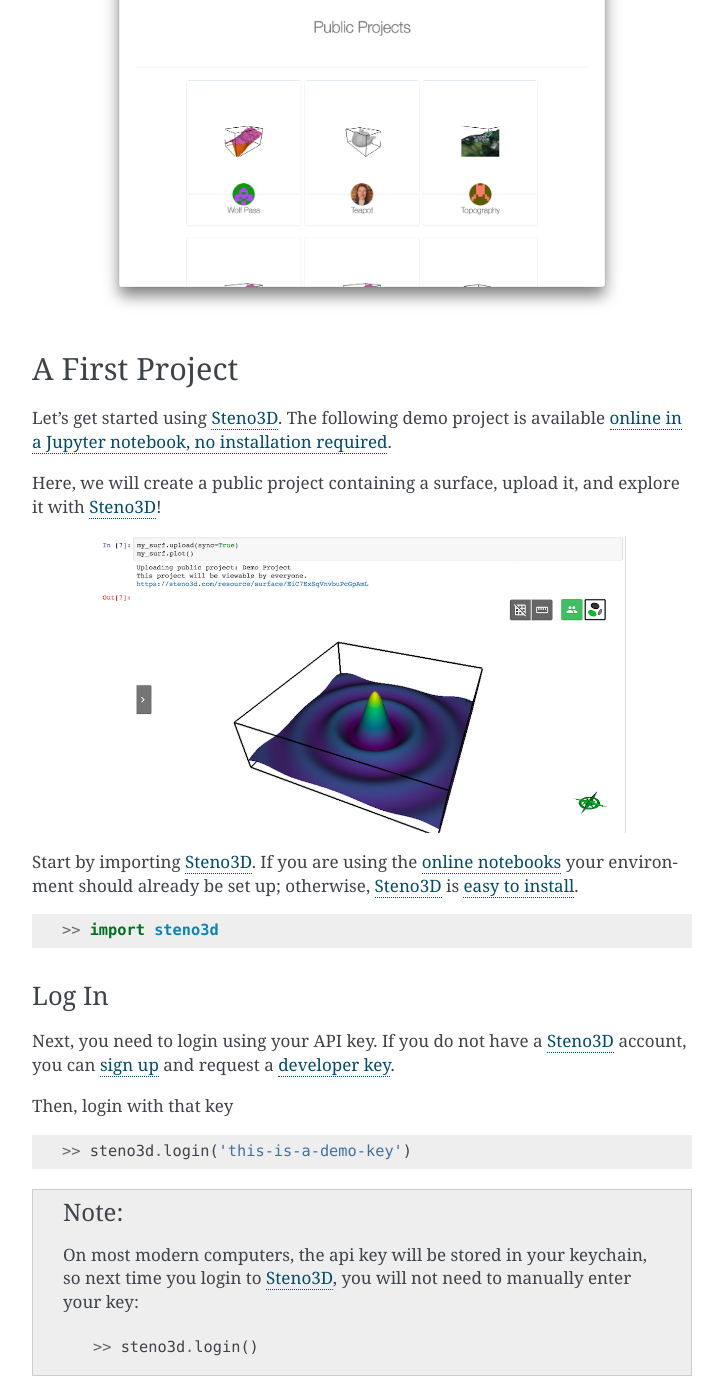
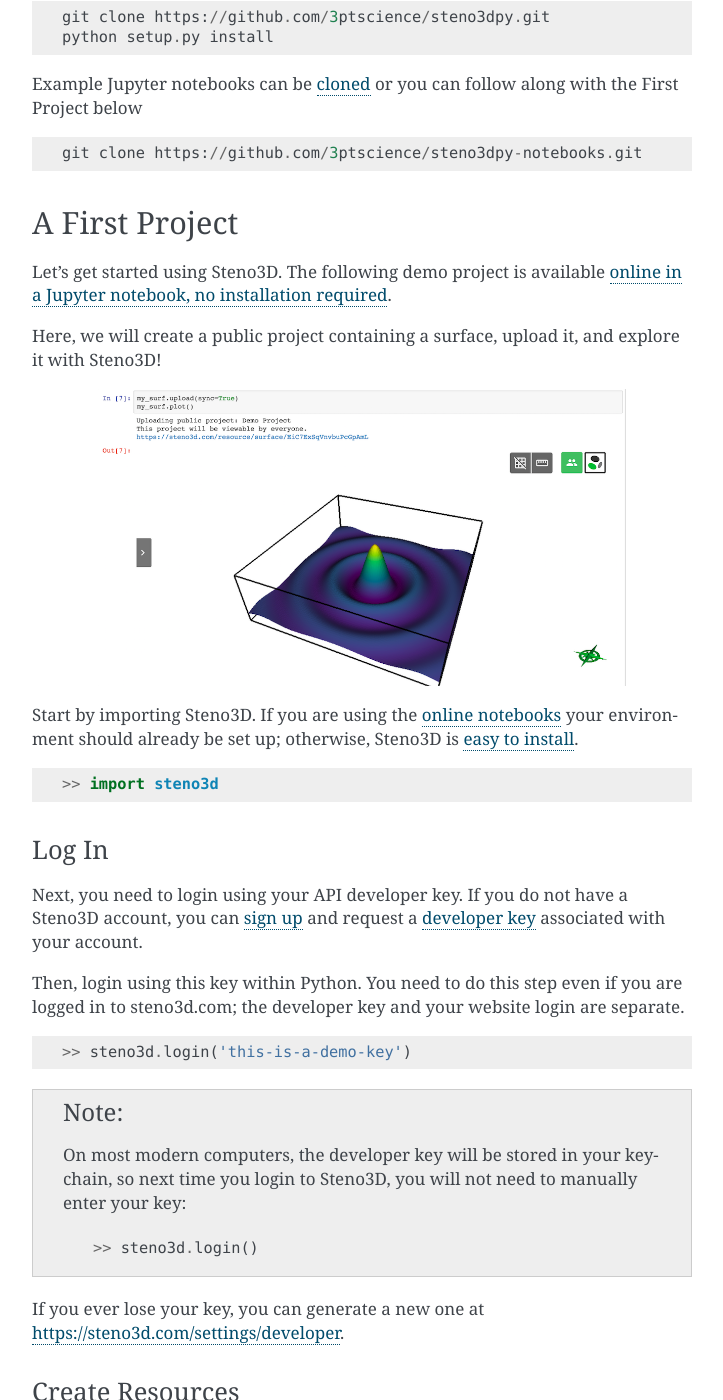
Before and after one commit to Geostatistic/steno3dpy, a Sphinx documentation site: the page built from docs/content/quickstart.rst, in a window 1280 px wide and 1400 px high, scrolled down 500 px. Shown: the whole window, without its empty margins (388-1111 px from the left). Built offline with Sphinx 7.4.7, drawn with Linux system fonts in a browser that asks for light colours; some of the changed text lies outside the part shown.

Commit message:
Refactor quickstart page

```diff
--- a/docs/content/quickstart.rst
+++ b/docs/content/quickstart.rst
@@ -3,27 +3,42 @@
 Quickstart
 ==========
 
-Get up and running with Steno3D_! This page contains resources for exploring
-public projects, trying out a sample project yourself, and installing
-Steno3D_.
+Get up and running with Steno3D_! This page contains resources for installing
+Steno3D, trying out a sample project yourself, and exploring
+public projects.
 
+- :ref:`install_steno3d`
+- :ref:`a_first_project`
 - :ref:`try_steno3d`
-- :ref:`a_first_project`
-- :ref:`install_steno3d`
 
 If you run into issues: `report them on github <https://github.com/3ptscience/steno3dpy/issues/new>`_.
 
-.. _try_steno3d:
 
-Explore Steno3D
+.. _install_steno3d:
+
+Install Steno3D
 ---------------
 
-To give you a flavor of Steno3D_, you can first `explore public Steno3D projects <https://steno3d.com/explore>`_
+Want to start using Steno3D with your own data? It is available on
+`pip <https://pypi.python.org/pypi/steno3d>`_:
 
-.. image:: /images/steno3d_explore.png
-    :width: 80%
-    :align: center
-    :target: https://steno3d.com/explore
+.. code::
+
+    pip install steno3d
+
+or install from `source <https://github.com/3ptscience/steno3dpy>`_
+
+.. code::
+
+    git clone https://github.com/3ptscience/steno3dpy.git
+    python setup.py install
+
+Example Jupyter notebooks can be `cloned <https://github.com/3ptscience/steno3dpy-notebooks>`_
+or you can follow along with the First Project below
+
+.. code::
+
+    git clone https://github.com/3ptscience/steno3dpy-notebooks.git
 
 
 .. _a_first_project:
@@ -31,32 +46,35 @@
 A First Project
 ---------------
 
-Let's get started using Steno3D_. The following demo project is available
+Let's get started using Steno3D. The following demo project is available
 `online in a Jupyter notebook, no installation required <http://mybinder.org/repo/3ptscience/steno3dpy-notebooks/>`_.
 
-Here, we will create a public project containing a surface, upload it, and explore it with Steno3D_!
+Here, we will create a public project containing a surface, upload it, and explore it with Steno3D!
 
 .. image:: /images/steno3dpy_screenshot.png
     :width: 80%
     :align: center
     :target: http://mybinder.org/repo/3ptscience/steno3dpy-notebooks
 
-Start by importing Steno3D_. If you are using the `online notebooks <http://mybinder.org/repo/3ptscience/steno3dpy-notebooks>`_
-your environment should already be set up; otherwise, Steno3D_ is :ref:`easy to install <install_steno3d>`.
+Start by importing Steno3D. If you are using the `online notebooks <http://mybinder.org/repo/3ptscience/steno3dpy-notebooks>`_
+your environment should already be set up; otherwise, Steno3D is :ref:`easy to install <install_steno3d>`.
 
 .. code:: python
 
     >> import steno3d
+
 
 .. _first_project_log_in:
 
 Log In
 ******
 
-Next, you need to login using your API key. If you do not have a Steno3D_
-account, you can `sign up <https://steno3d.com/signup>`_ and request a `developer key <https://steno3d.com/settings/developer>`_.
+Next, you need to login using your API developer key. If you do not have a Steno3D
+account, you can `sign up <https://steno3d.com/signup>`_ and request a `developer key <https://steno3d.com/settings/developer>`_
+associated with your account.
 
-Then, login with that key
+Then, login using this key within Python. You need to do this step even if you are
+logged in to steno3d.com; the developer key and your website login are separate.
 
 .. code:: python
 
@@ -65,8 +83,8 @@
 
 .. note::
 
-    On most modern computers, the api key will be stored in your keychain, so
-    next time you login to Steno3D_, you will not need to manually enter your key::
+    On most modern computers, the developer key will be stored in your keychain, so
+    next time you login to Steno3D, you will not need to manually enter your key::
 
         >> steno3d.login()
 
@@ -135,7 +153,7 @@
 Upload
 ******
 
-In order to use Steno3D_ to view our 3D data, we need to upload the model.
+In order to view our 3D data, we first need to upload it.
 Prior to uploading, you can check that all required parameters are set and
 valid
 
@@ -173,30 +191,17 @@
     >> print(proj.url)
 
 
-.. _install_steno3d:
+.. _try_steno3d:
 
-Install Steno3D
+Explore Steno3D
 ---------------
 
-Want to start using Steno3D_ with your own data? It is available on
-`pip <https://pypi.python.org/pypi/steno3d>`_:
+To give you a flavor of Steno3D's capabilities, you can `explore public Steno3D projects <https://steno3d.com/explore>`_
 
-.. code::
-
-    pip install steno3d
-
-or install from `source <https://github.com/3ptscience/steno3dpy>`_
-
-.. code::
-
-    git clone https://github.com/3ptscience/steno3dpy.git
-    python setup.py install
-
-The example Jupyter notebooks can also be `cloned <https://github.com/3ptscience/steno3dpy-notebooks>`_
-
-.. code::
-
-    git clone https://github.com/3ptscience/steno3dpy-notebooks.git
+.. image:: /images/steno3d_explore.png
+    :width: 80%
+    :align: center
+    :target: https://steno3d.com/explore
 
 
 .. _Steno3D: https://steno3d.com
```
Also changed, not shown: other parts of docs/content/quickstart.rst (+4 -4 lines).
